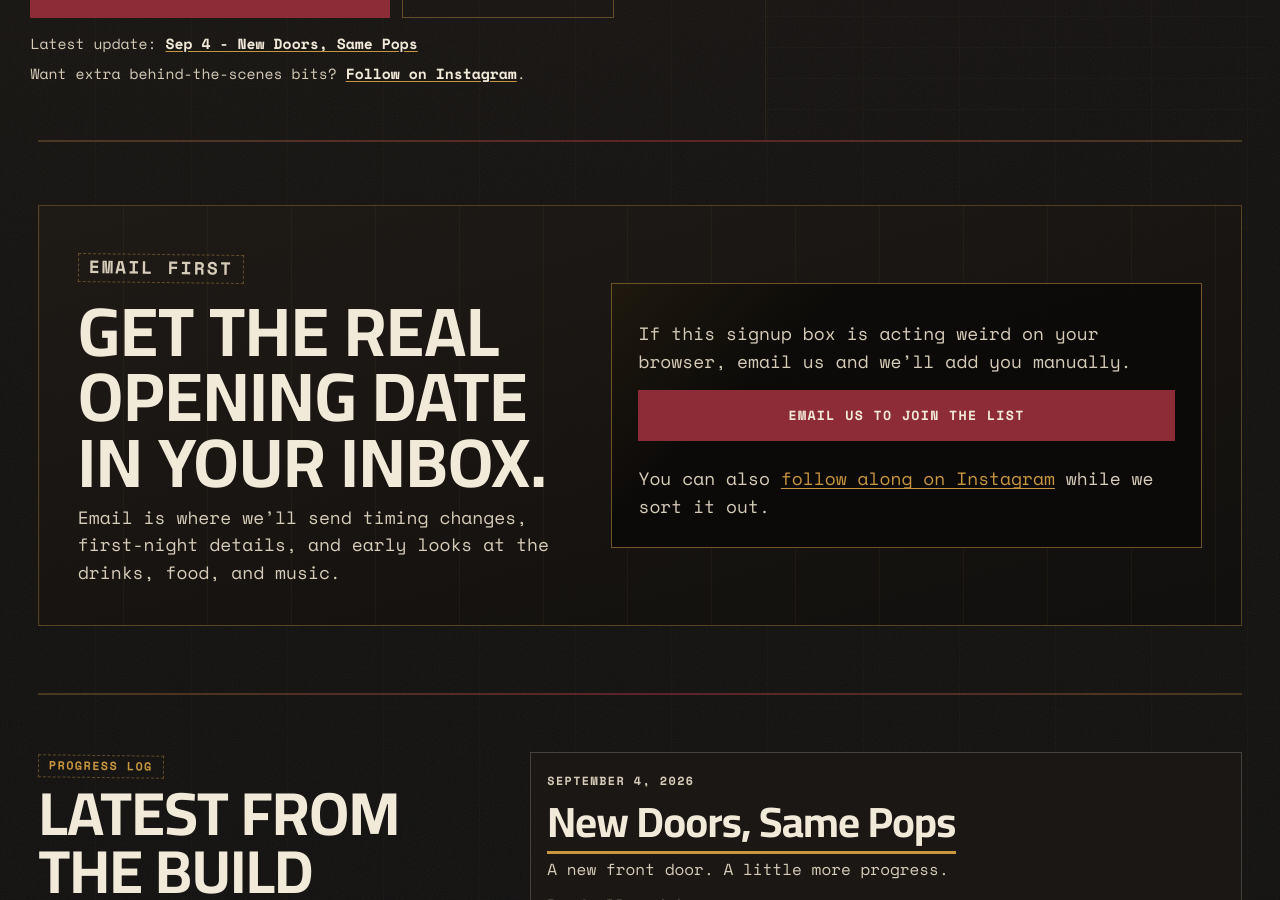
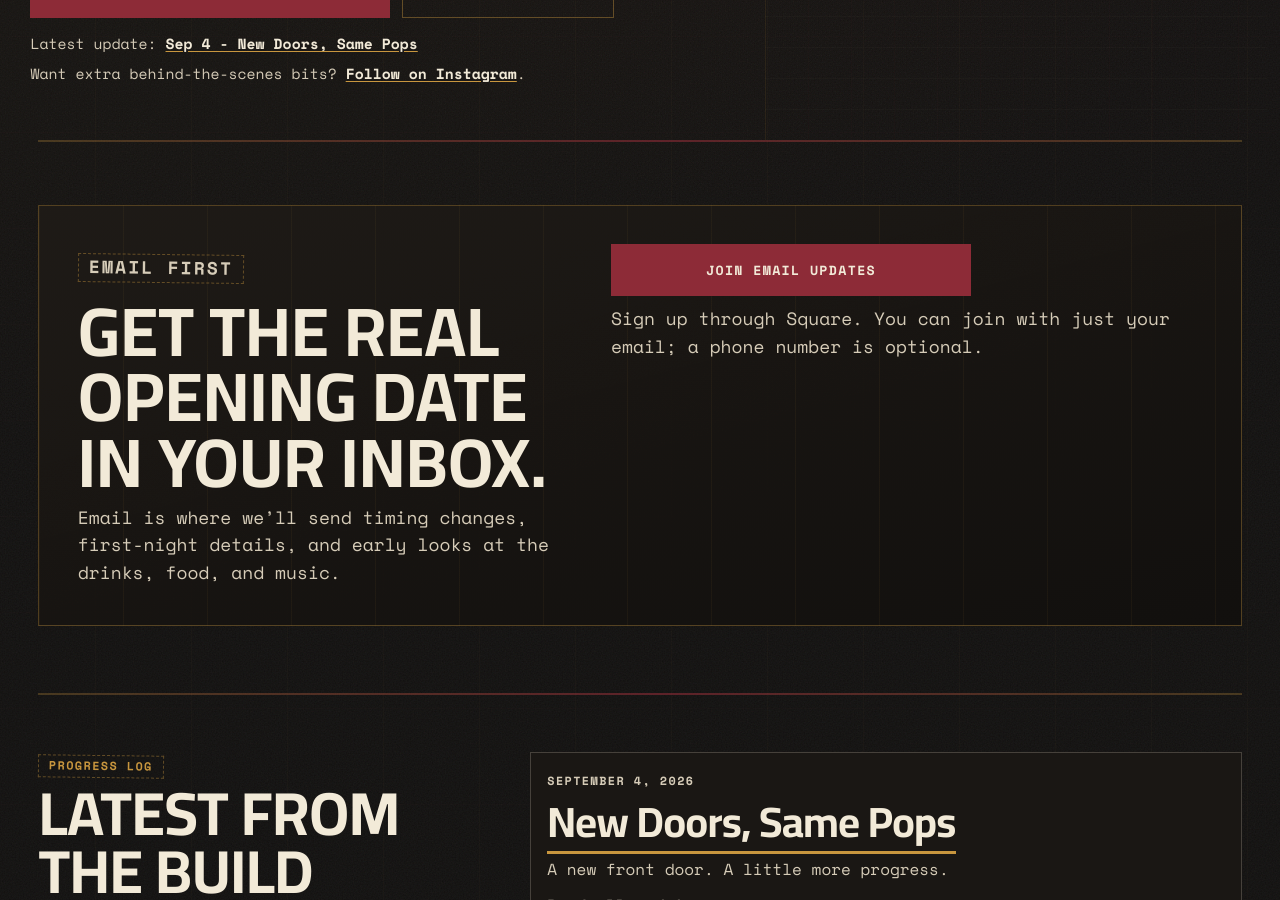
Before and after one commit to kellsnollenberger/freshpops, a Jekyll site: the page built from index.html, in a window 1280 px wide and 900 px high, scrolled down 1541 px. Built offline with Jekyll 4.4.1, drawn with Linux system fonts in a browser that asks for light colours.

Commit message:
Switch newsletter signup to Square
Replaced the old signup form with a new Square signup option.

```diff
--- a/index.html
+++ b/index.html
@@ -112,20 +112,9 @@ description: Fresh Pops is a music-first neighborhood bar at 564 DeKalb Ave in B
           Email is where we’ll send timing changes, first-night details, and early looks at the drinks, food, and music.
         </p>
       </div>
-      <div class="signup-form-wrap" aria-label="Email signup form">
-        <div class="ml-embedded" data-form="{{ site.mailerlite_form_id }}"></div>
-        <div class="signup-fallback" hidden>
-          <p class="signup-fallback-heading">If this signup box is acting weird on your browser, email us and we’ll add you manually.</p>
-          <a
-            class="btn btn-primary signup-fallback-btn"
-            href="mailto:{{ site.contact_email }}?subject=Join%20the%20Fresh%20Pops%20email%20list"
-          >
-            Email Us to Join the List
-          </a>
-          <p class="signup-fallback-note">
-            You can also <a href="{{ site.instagram_url }}" target="_blank" rel="noreferrer noopener">follow along on Instagram</a> while we sort it out.
-          </p>
-        </div>
+      <div class="square-signup" aria-label="Email signup">
+        <a class="btn btn-primary" href="{{ site.square_signup_url }}">Join Email Updates</a>
+        <p>Sign up through Square. You can join with just your email; a phone number is optional.</p>
       </div>
     </div>
   </section>
```
